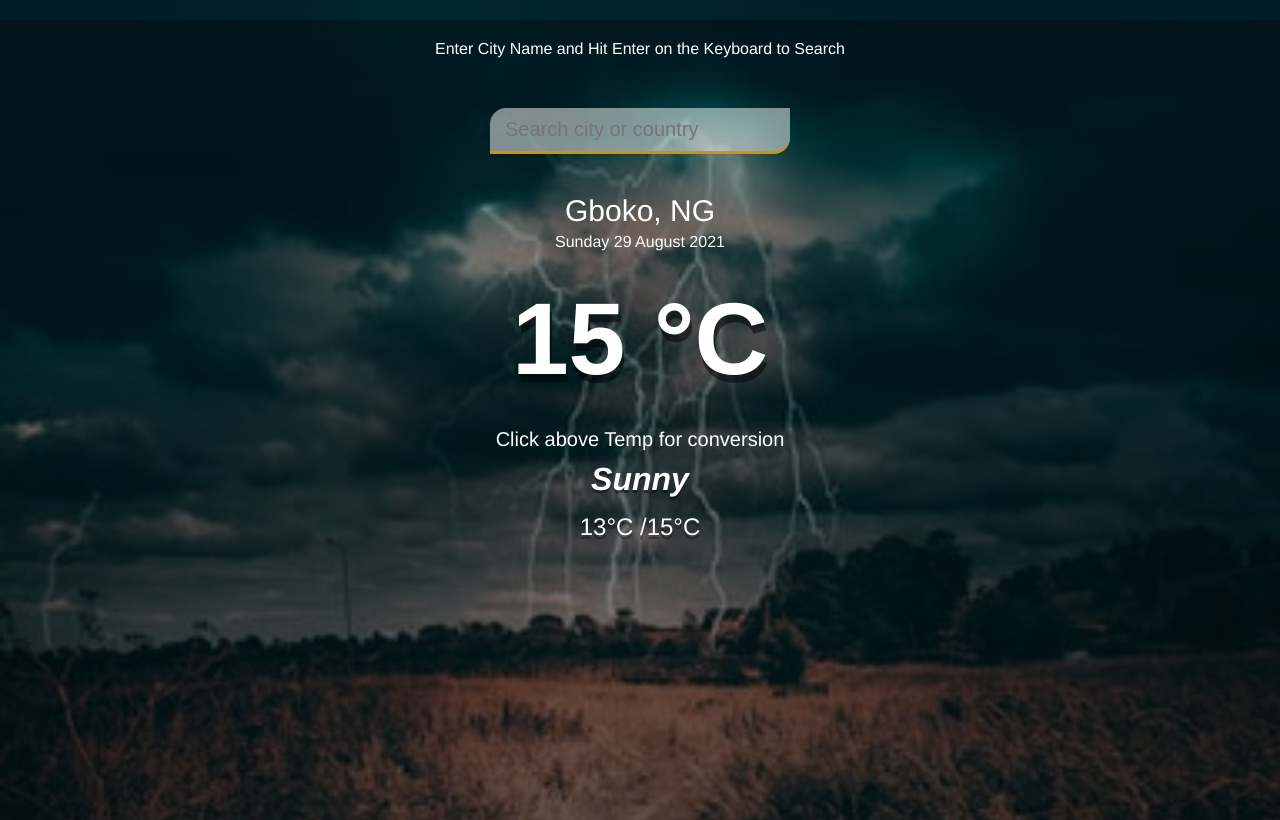
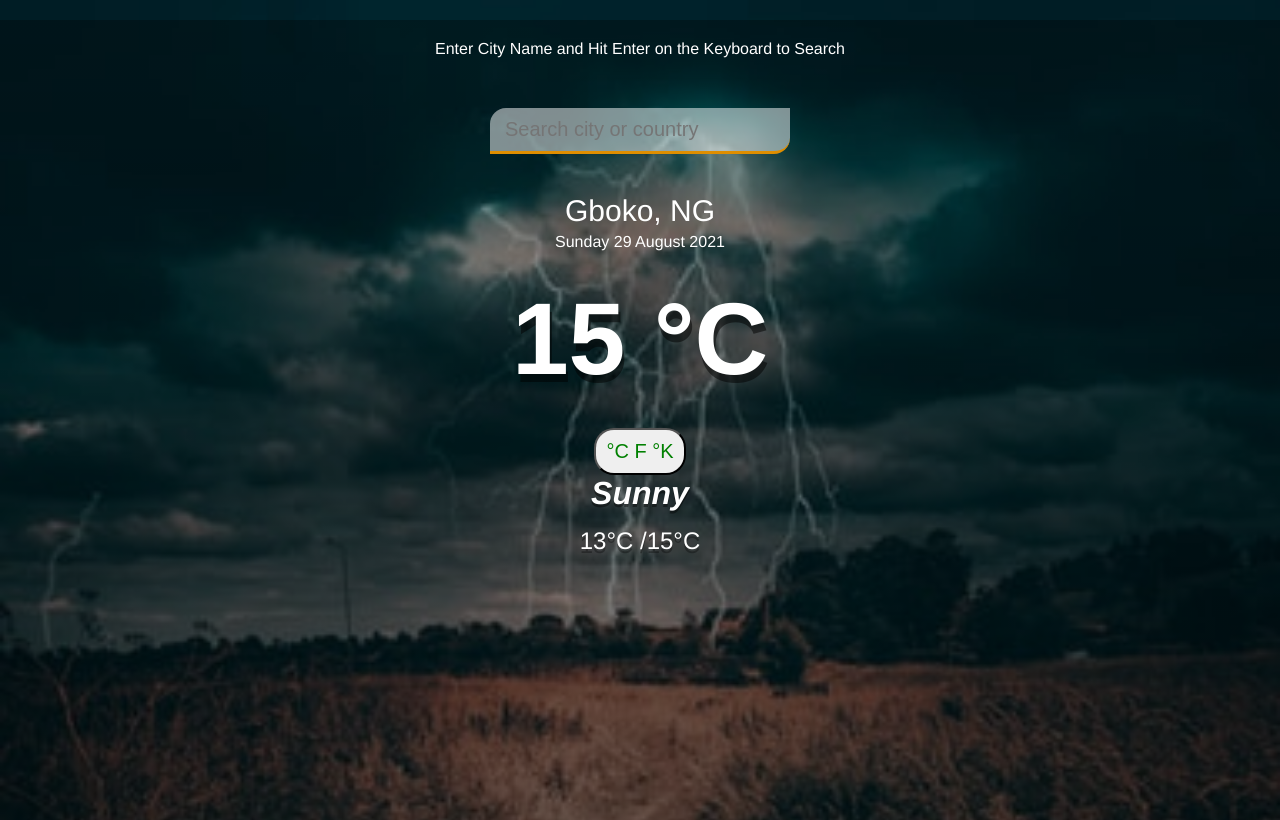
Before and after one commit to Alaska01/weatherApp, a website built with webpack: page src/index.html in a window 1280 px wide. Built offline with nearby package versions, Linux system fonts and the light colour scheme.

Commit message:
Add toogle button

```diff
--- a/src/index.html
+++ b/src/index.html
@@ -23,7 +23,7 @@
           </section>
           <div class='current'>
             <div class="temp btn">15 °C</div>
-            <div class='instruction-temp'>Click above Temp for conversion </div>
+            <div class='instruction-temp'><button class='btn-button'>°C F °K</button> </div>
             <div class='weather'>Sunny</div>
             <div class='hi-low'>13°C /15°C</div>
           </div>
--- a/src/index.js
+++ b/src/index.js
@@ -5,7 +5,7 @@ const api = {
   base: 'https://api.openweathermap.org/data/2.5/',
 };
 const notificationElement = document.querySelector('.notification');
-const btnEl = document.querySelector('.btn');
+const btnEl = document.querySelector('.btn-button');
 let temperatureC = 15;
 let temperatureF;
 const searchbox = document.querySelector('.search-box');
--- a/src/style.css
+++ b/src/style.css
@@ -48,11 +48,11 @@ header input:focus {
   background-color: rgba(255, 255, 255, 0.6);
 }
 
-.instruction-temp {
+.btn-button {
   font-size: 20px;
   font-weight: 500;
-  color: white;
-  padding-bottom: 10px;
+  color: green;
+  padding: 10px;
 }
 
 main {
@@ -69,7 +69,7 @@ button {
   text-align: center;
   font-weight: 500;
   font-size: 20px;
-  border-radius: 5px;
+  border-radius: 20px;
 }
 
 .notification {
```
Also changed, not shown: dist/index.html, dist/main.js.
